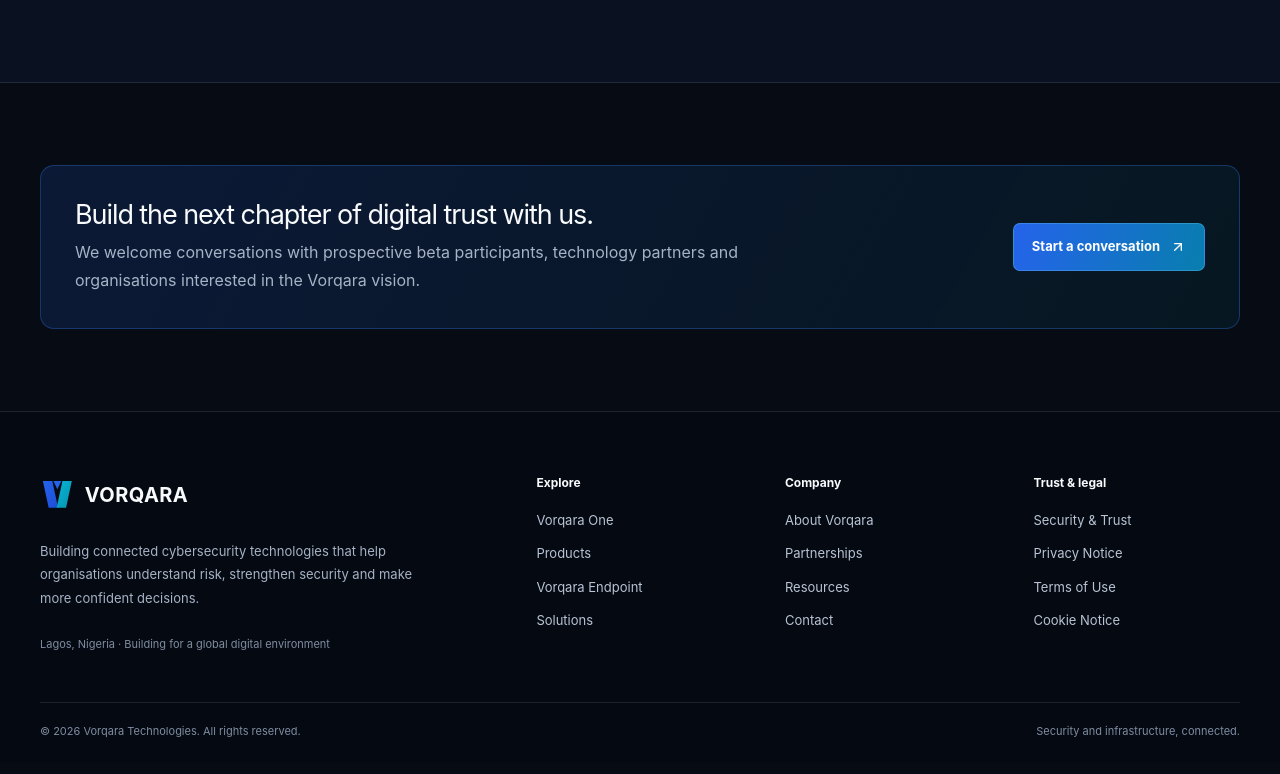
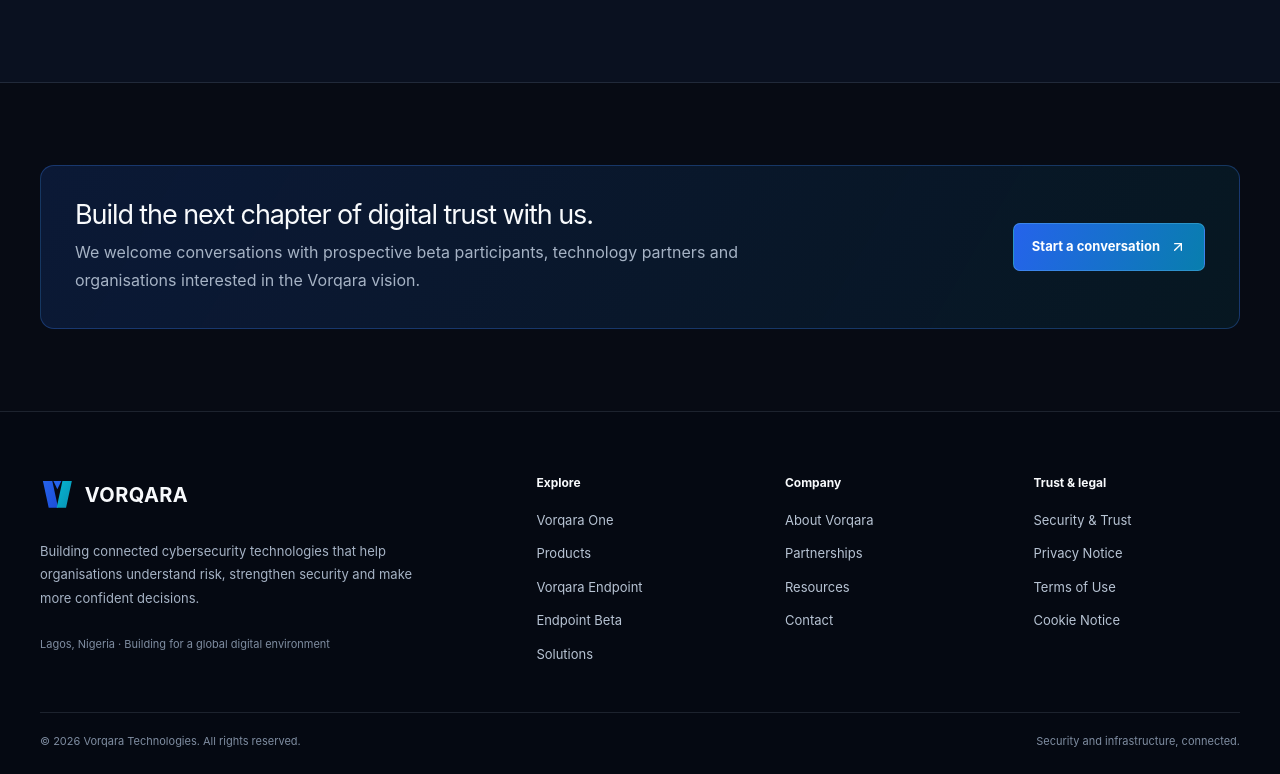
Before and after one commit to Vorqara/vorqara-website, a Next.js app: page / in a window 1280 px wide. Shown: the part 4412-5186 px from the top of the page. Built offline with nearby package versions, Linux system fonts and the light colour scheme.

Commit message:
Add Endpoint beta link to site footer

```diff
--- a/src/components/site-footer.tsx
+++ b/src/components/site-footer.tsx
@@ -1,2 +1,46 @@
-import Image from "next/image";import Link from "next/link";
-export function SiteFooter(){return <footer className="vq-footer"><div className="vq-container"><div className="vq-footer-main"><div className="vq-footer-brand"><Link href="/"><Image src="/brand/vorqara-logo-horizontal-dark.svg" alt="Vorqara Technologies" width={400} height={92}/></Link><p>Building connected cybersecurity technologies that help organisations understand risk, strengthen security and make more confident decisions.</p><span>Lagos, Nigeria · Building for a global digital environment</span></div><div className="vq-footer-column"><b>Explore</b><Link href="/ecosystem">Vorqara One</Link><Link href="/products">Products</Link><Link href="/endpoint">Vorqara Endpoint</Link><Link href="/solutions">Solutions</Link></div><div className="vq-footer-column"><b>Company</b><Link href="/about">About Vorqara</Link><Link href="/partners">Partnerships</Link><Link href="/resources">Resources</Link><Link href="/contact">Contact</Link></div><div className="vq-footer-column"><b>Trust & legal</b><Link href="/security">Security & Trust</Link><Link href="/privacy">Privacy Notice</Link><Link href="/terms">Terms of Use</Link><Link href="/cookies">Cookie Notice</Link></div></div><div className="vq-footer-bottom"><span>© 2026 Vorqara Technologies. All rights reserved.</span><span>Security and infrastructure, connected.</span></div></div></footer>}
+import Image from "next/image";
+import Link from "next/link";
+
+export function SiteFooter() {
+  return (
+    <footer className="vq-footer">
+      <div className="vq-container">
+        <div className="vq-footer-main">
+          <div className="vq-footer-brand">
+            <Link href="/">
+              <Image src="/brand/vorqara-logo-horizontal-dark.svg" alt="Vorqara Technologies" width={400} height={92} />
+            </Link>
+            <p>Building connected cybersecurity technologies that help organisations understand risk, strengthen security and make more confident decisions.</p>
+            <span>Lagos, Nigeria · Building for a global digital environment</span>
+          </div>
+          <div className="vq-footer-column">
+            <b>Explore</b>
+            <Link href="/ecosystem">Vorqara One</Link>
+            <Link href="/products">Products</Link>
+            <Link href="/endpoint">Vorqara Endpoint</Link>
+            <Link href="/endpoint-beta">Endpoint Beta</Link>
+            <Link href="/solutions">Solutions</Link>
+          </div>
+          <div className="vq-footer-column">
+            <b>Company</b>
+            <Link href="/about">About Vorqara</Link>
+            <Link href="/partners">Partnerships</Link>
+            <Link href="/resources">Resources</Link>
+            <Link href="/contact">Contact</Link>
+          </div>
+          <div className="vq-footer-column">
+            <b>Trust &amp; legal</b>
+            <Link href="/security">Security &amp; Trust</Link>
+            <Link href="/privacy">Privacy Notice</Link>
+            <Link href="/terms">Terms of Use</Link>
+            <Link href="/cookies">Cookie Notice</Link>
+          </div>
+        </div>
+        <div className="vq-footer-bottom">
+          <span>© 2026 Vorqara Technologies. All rights reserved.</span>
+          <span>Security and infrastructure, connected.</span>
+        </div>
+      </div>
+    </footer>
+  );
+}
```
